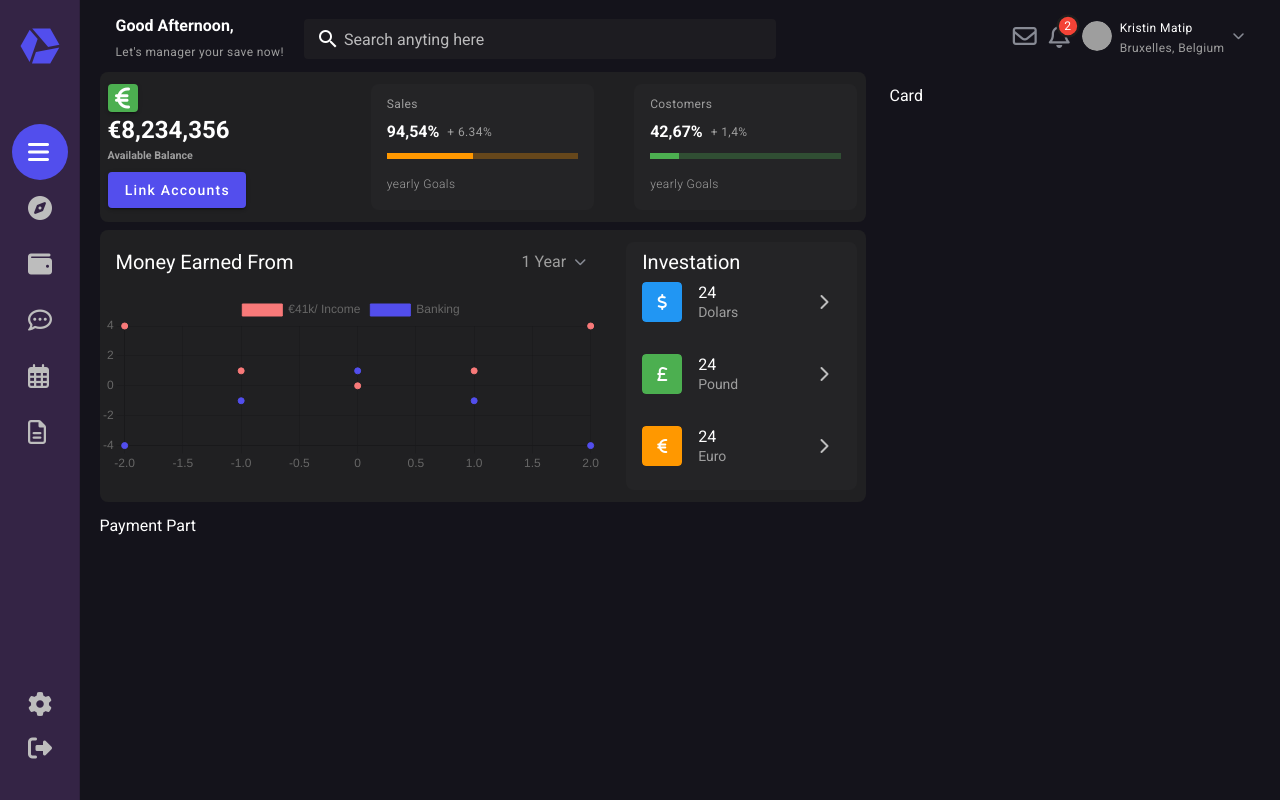
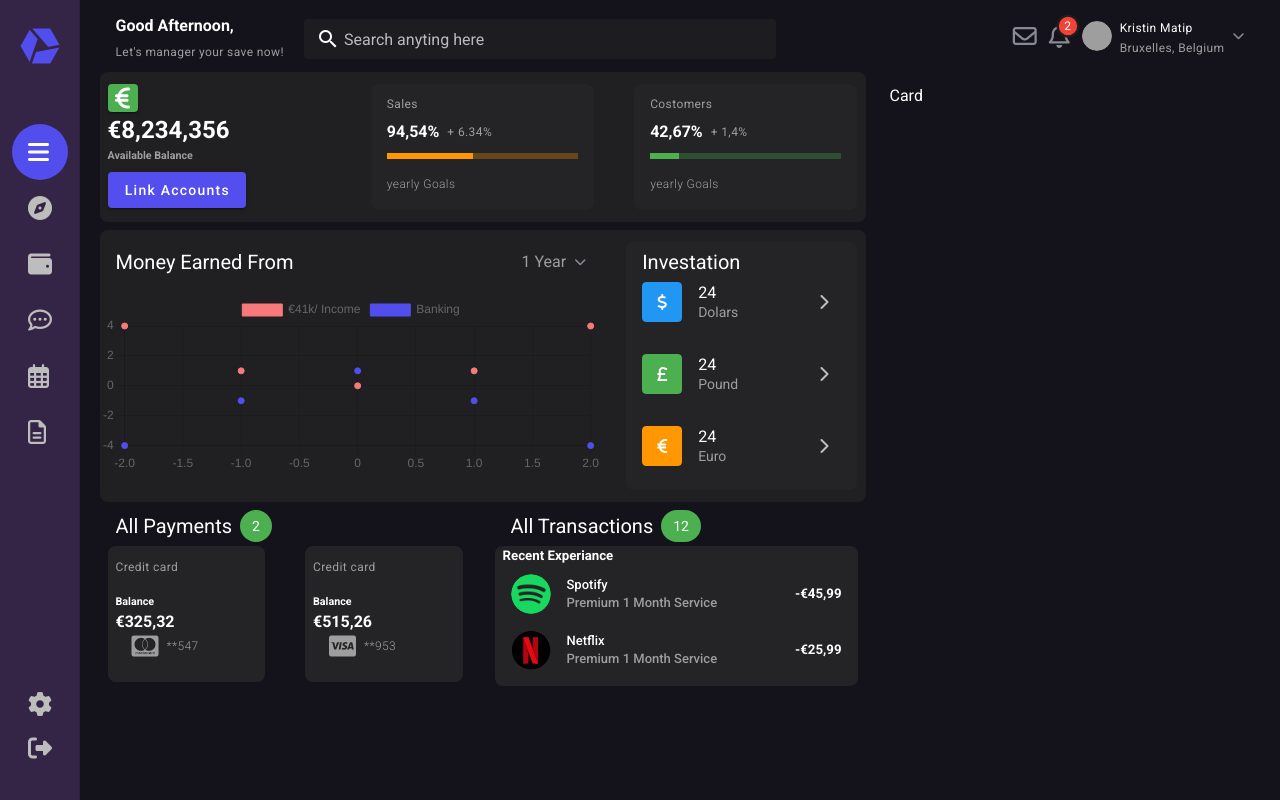
Before and after one commit to Moamin-AbuEwaida/vue-banking-dashboard, a Vue app: page / in a window 1280 px wide. Built offline with nearby package versions, Linux system fonts and the light colour scheme; grey boxes are pictures that could not be loaded.

Commit message:
payments part component

```diff
--- a/src/components/PaymentPart.vue
+++ b/src/components/PaymentPart.vue
@@ -1,9 +1,93 @@
 <template>
-  <div class="white--text">Payment Part</div>
+  <v-row>
+    <v-col cols="12" sm="6">
+      <v-toolbar flat color="transparent" class="mt-n5">
+        <v-toolbar-title class="white--text">All Payments</v-toolbar-title>
+        <v-chip color="green" text-color="white" class="ml-2">2</v-chip>
+      </v-toolbar>
+      <v-row>
+        <v-col cols="12" sm="6">
+          <v-card color="#242426" class="rounded-lg mx-2 pa-2 mt-n3" flat>
+            <span class="caption grey--text mt-n6">Credit card</span><br />
+            <h6 class="white--text mt-4">Balance</h6>
+            <h4 class="white--text">€325,32</h4>
+            <v-card-text class="pt-0">
+              <v-icon color="grey" class="mr-2">fab fa-cc-mastercard</v-icon>
+              <span class="text-caption grey--text font-weight-light"
+                >**547</span
+              >
+            </v-card-text>
+          </v-card>
+        </v-col>
+        <v-col cols="12" sm="6">
+          <v-card color="#242426" class="rounded-lg mx-2 pa-2 mt-n3" flat>
+            <span class="caption grey--text mt-n6">Credit card</span><br />
+            <h6 class="white--text mt-4">Balance</h6>
+            <h4 class="white--text">€515,26</h4>
+            <v-card-text class="pt-0">
+              <v-icon color="grey" class="mr-2">fab fa-cc-visa</v-icon>
+              <span class="text-caption grey--text font-weight-light"
+                >**953</span
+              >
+            </v-card-text>
+          </v-card>
+        </v-col>
+      </v-row>
+    </v-col>
+    <v-col cols="12" sm="6">
+      <v-toolbar flat color="transparent" class="mt-n5">
+        <v-toolbar-title class="white--text">All Transactions</v-toolbar-title>
+        <v-chip color="green" text-color="white" class="ml-2">12</v-chip>
+      </v-toolbar>
+      <v-card color="#242426" class="rounded-lg mr-2 mt-n3" flat>
+        <h5 class="white--text ml-2">Recent Experiance</h5>
+        <v-list class="mt-n2" color="transparent" dense>
+          <v-list-item
+            v-for="experience in experiences"
+            :key="experience.title"
+          >
+            <v-list-item-avatar>
+              <v-img :src="experience.img" />
+            </v-list-item-avatar>
+            <v-list-item-content>
+              <v-list-item-title
+                v-text="experience.title"
+                class="white--text"
+              ></v-list-item-title>
+              <v-list-item-subtitle
+                v-text="experience.subtitle"
+                class="grey--text"
+              ></v-list-item-subtitle>
+            </v-list-item-content>
+            <v-list-item-action>
+              <h5 class="white--text">{{ experience.price }}</h5>
+            </v-list-item-action>
+          </v-list-item>
+        </v-list>
+      </v-card>
+    </v-col>
+  </v-row>
 </template>
 
 <script>
-export default {};
+export default {
+  data: () => ({
+    experiences: [
+      {
+        img: "spotify.png",
+        subtitle: "Premium 1 Month Service",
+        title: "Spotify",
+        price: "-€45,99",
+      },
+      {
+        img: "netflix.png",
+        subtitle: "Premium 1 Month Service",
+        title: "Netflix",
+        price: "-€25,99",
+      },
+    ],
+  }),
+};
 </script>
 
 <style></style>
```
Also changed, not shown: public/netflix.png (added), public/spotify.png (added).
